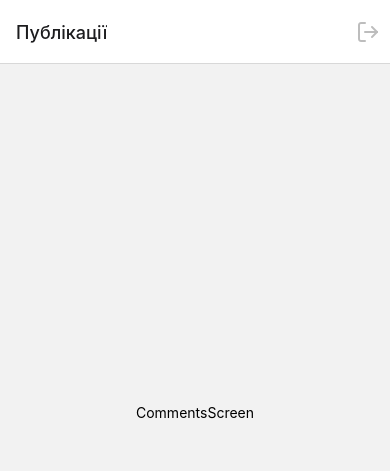
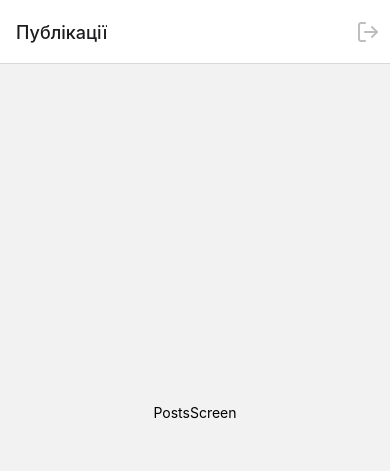
Before and after one commit to GitGoIT/goit-react-native-hw-06, a React Native app in the folder rn-social/: screen / in a window 390 px wide. Shown: the top 471 px of the page. Built offline with nearby package versions, Linux system fonts and the light colour scheme.

Commit message:
commit_upd-scr

```diff
--- a/rn-social/Screens/main/CreatePostsScreen.jsx
+++ b/rn-social/Screens/main/CreatePostsScreen.jsx
@@ -51,7 +51,7 @@
     width: 60,
     height: 60,
     backgroundColor: "#FFFFFF",
-    borderRadius: "50%",
+    borderRadius: 50,
   },
   takePhotoContainer: {
     position: "absolute",
--- a/rn-social/Screens/main/PostsScreen.jsx
+++ b/rn-social/Screens/main/PostsScreen.jsx
@@ -1,36 +1,22 @@
 import React from "react";
-import { createStackNavigator } from "@react-navigation/stack";
-import { TouchableOpacity } from "react-native";
-import { Feather } from "@expo/vector-icons";
-
-import CommentsScreen from "./CommentsScreen";
-
-const NestedScreen = createStackNavigator();
-
+import { View, Text, StyleSheet } from "react-native";
 
 const PostsScreen = () => {
   return (
-    <NestedScreen.Navigator>
-      <NestedScreen.Screen
-        options={{
-          title: "Публікації",
-          headerRight: () => (
-            <TouchableOpacity>
-              <Feather
-                name="log-out"
-                size={24}
-                color="#BDBDBD"
-                style={{ marginRight: 10 }}
-              />
-            </TouchableOpacity>
-          ),
-        }}
-        name="CommentsScreen"
-        component={CommentsScreen}
-      />
-    </NestedScreen.Navigator>
+    <View style={styles.container}>
+      <Text>PostsScreen</Text>
+    </View>
   );
 };
 
+const styles = StyleSheet.create({
+  container: {
+    flex: 1,
+    justifyContent: "center",
+    alignItems: "center",
+  },
+});
+
+
 
 export default PostsScreen;
--- a/rn-social/router.js
+++ b/rn-social/router.js
@@ -1,6 +1,7 @@
 import React from "react";
 import { createNativeStackNavigator } from "@react-navigation/native-stack";
 import { createBottomTabNavigator } from "@react-navigation/bottom-tabs";
+import { TouchableOpacity } from "react-native";
 
 ///icons
 import { Feather } from "@expo/vector-icons";
@@ -39,21 +40,26 @@
                     }}>
             <MainTab.Screen options={{
                 tabBarIcon: ({ focused, size, color }) => (<Feather name="grid" size={size} color={color} />),
-                     tabBarItemStyle: { borderRadius: "20px" },
+                     tabBarItemStyle: { borderRadius: 20, },
                      tabBarActiveBackgroundColor: "#FF6C00",
                      tabBarActiveTintColor: "#FFFFFF",
-                     headerShown: false,
+                headerRight: () => (<TouchableOpacity><Feather
+                name="log-out"
+                size={24}
+                color="#BDBDBD"
+                style={{ marginRight: 10 }}/></TouchableOpacity>
+          ),
             }} name="Публікації" component={PostsScreen} />
             <MainTab.Screen options={{
                 tabBarIcon: ({ focused, size, color }) => (<Feather name="plus" size={size} color={color} />),
-                     tabBarItemStyle: { borderRadius: "20px" },
+                     tabBarItemStyle: { borderRadius: 20, },
                      tabBarActiveBackgroundColor: "#FF6C00",
                      tabBarActiveTintColor: "#FFFFFF",
                      title: "Створити публікацію",
-            }}name="Create" component={CreatePostsScreen} />
+            }}name="Створити публікацію" component={CreatePostsScreen} />
             <MainTab.Screen options={{
                 tabBarIcon: ({ focused, size, color }) => (<Feather name="user" size={size} color={color} />),
-                    tabBarItemStyle: { borderRadius: "20px" },
+                    tabBarItemStyle: { borderRadius: 20 },
                     tabBarActiveBackgroundColor: "#FF6C00",
                     tabBarActiveTintColor: "#FFFFFF",
                     headerShown: false,
```
